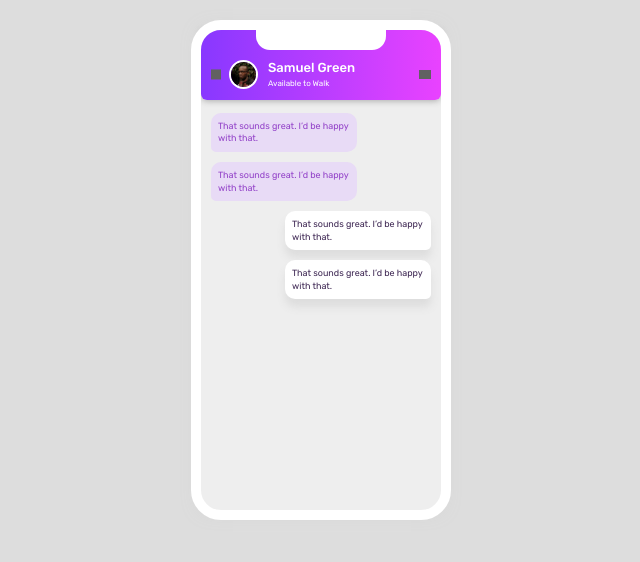
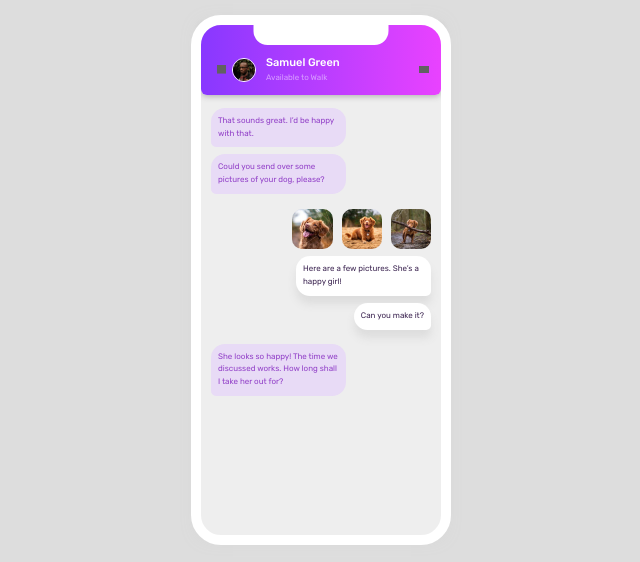
Before and after one commit to maximivanov1711/Chat-app-CSS-illustration, a website: page app/index.html in a window 1280 px wide. Shown: the top 562 px of the page, without its empty margins (319-959 px from the left). Drawn offline with nearby package versions, Linux system fonts and the light colour scheme; grey boxes are pictures that could not be loaded.

Commit message:
Added image messages and some fixes

```diff
--- a/app/index.html
+++ b/app/index.html
@@ -3,6 +3,7 @@
 <head>
   <meta charset="UTF-8">
   <meta name="viewport" content="width=device-width, initial-scale=1.0">
+
   <title>Chat app CSS illustration</title>
 
   <!-- Favicon -->
@@ -25,7 +26,7 @@
     <div class="phone">
       <div class="top-bar">
         <div class="go-back-button">
-          <img src="https://www.flaticon.com/svg/static/icons/svg/271/271228.svg" alt="icon">
+          <img src="https://www.flaticon.com/svg/static/icons/svg/271/271228.svg" alt="go-back-icon">
         </div>
         <div class="user-info">
           <div class="user-info__user-avatar">
@@ -37,21 +38,31 @@
           </div>
         </div>
         <div class="actions-button">
-          <img src="https://www.flaticon.com/svg/static/icons/svg/512/512222.svg" alt="icon">
+          <img src="https://www.flaticon.com/svg/static/icons/svg/512/512222.svg" alt="actions-icon">
         </div>
       </div>
       <div class="messages">
-        <div class="message message-interlocutor">
+        <div class="message message--interlocutor text-message">
           That sounds great. I’d be happy with that.
         </div>
-        <div class="message message-interlocutor">
-          That sounds great. I’d be happy with that.
+        <div class="message message--interlocutor text-message">
+          Could you send over some pictures of your dog, please?
         </div>
-        <div class="message">
-          That sounds great. I’d be happy with that.
+
+        <div class="message image-message">
+          <img src="src/img/dog-image-1.jpg" alt="dog-image-1">
+          <img src="src/img/dog-image-2.jpg" alt="dog-image-2">
+          <img src="src/img/dog-image-3.jpg" alt="dog-image-3">
         </div>
-        <div class="message">
-          That sounds great. I’d be happy with that.
+        <div class="message text-message">
+          Here are a few pictures. She’s a happy girl!
+        </div>
+        <div class="message text-message">
+          Can you make it?
+        </div>
+
+        <div class="message message--interlocutor text-message">
+          She looks so happy! The time we discussed works. How long shall I take her out for?
         </div>
       </div>
     </div>
--- a/app/src/scss/styles.scss
+++ b/app/src/scss/styles.scss
@@ -36,7 +36,7 @@ body {
 
 .phone {
   width: 240px;
-  height: 480px;
+  height: 510px;
 
   position: relative;
 
@@ -50,7 +50,7 @@ body {
   &::before {
     content: " ";
 
-    width: 130px;
+    width: 135px;
     height: 20px;
 
     display: block;
@@ -69,7 +69,7 @@ body {
     content: " ";
 
     width: 240px;
-    height: 480px;
+    height: 510px;
 
     display: block;
     position: absolute;
@@ -102,7 +102,9 @@ body {
   }
 
   .go-back-button img {
-    width: 10px;
+    margin-left: 6px;
+
+    width: 9px;
 
     transform: rotate(-180deg) scaleY(1.3);
 
@@ -110,14 +112,16 @@ body {
   }
 
   .actions-button img {
-    width: 12px;
+    margin-right: 2px;
+
+    width: 10px;
 
     filter: invert(100%);
   }
 }
 
 .user-info {
-  padding-left: 8px;
+  padding-left: 6px;
 
   flex: 1;
 
@@ -125,11 +129,11 @@ body {
   align-items: center;
 
   .user-info__user-avatar img {
-    height: 25px;
+    height: 22px;
 
     display: block;
 
-    border: 2px solid #fff;
+    border: 1px solid #fff;
     border-radius: 25px;
   }
 
@@ -138,7 +142,7 @@ body {
   }
 
   .user-info__user-name {
-    font-size: 13px;
+    font-size: 11px;
     font-weight: 500;
 
     color: #fff;
@@ -149,7 +153,7 @@ body {
 
     font-size: 8px;
 
-    color: #fff;
+    color: $text__Pale-Violet;
   }
 }
 
@@ -175,7 +179,7 @@ body {
 }
 
 .messages {
-  padding: 13px 10px;
+  padding: 6px 10px 13px 10px;
 
   flex: 1;
 
@@ -184,32 +188,52 @@ body {
 
   .message {
     margin-left: auto;
-    margin-bottom: 10px;
+    margin-bottom: 7px;
+  }
+
+  .message--interlocutor {
+    margin: 7px 0 0 0;
+  }
+
+  .text-message {
     padding: 7px;
 
-    width: 60%;
+    max-width: 55%;
 
     color: $text__Very-Dark-Desaturated-Violet;
-    font-size: 9px;
-    line-height: 1.4;
+    font-size: 8px;
+    line-height: 1.6;
 
-    border-radius: 10px 10px 5px 10px;
+    border-radius: 14px 14px 5px 14px;
 
     background-color: $secondary__White;
 
     box-shadow: 0 8px 8px rgb(221, 221, 221);
+
+    &.message--interlocutor {
+      color: $text__Moderate-Violet;
+
+      border-radius: 14px 14px 14px 5px;
+
+      background-color: hsl(270, 59%, 91%);
+
+      box-shadow: none;
+    }
   }
 
-  .message-interlocutor {
-    margin-left: 0;
+  .image-message {
+    margin-top: 15px;
 
-    color: $text__Moderate-Violet;
+    width: 63%;
 
-    border-radius: 10px 10px 10px 5px;
+    display: flex;
+    justify-content: space-between;
 
-    background-color: hsl(270, 59%, 91%);
+    & img {
+      width: 29%;
 
-    box-shadow: none;
+      border-radius: 10px;
+    }
   }
 }
 
--- a/package.json
+++ b/package.json
@@ -5,7 +5,7 @@
   "main": "index.js",
   "scripts": {
     "test": "echo \"Error: no test specified\" && exit 1",
-    "sass-watch": "node-sass --watch app/src/scss -o app/dist/css"
+    "sass-watch": "node-sass --watch --output-style compressed app/src/scss -o app/dist/css"
   },
   "author": "",
   "license": "ISC",
```
Also changed, not shown: app/dist/css/styles.css.
